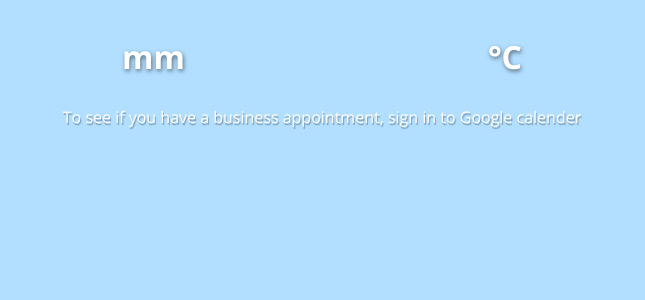
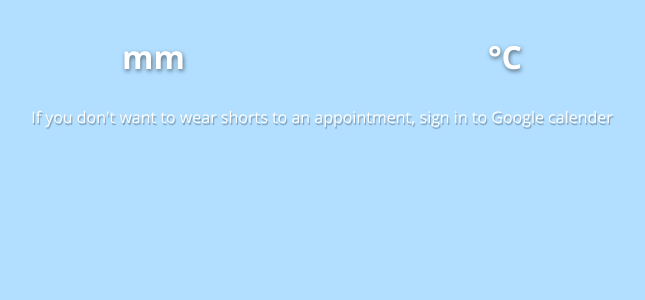
Before and after one commit to bart-rijnders/first-project, a Django app: template mysite/polls/templates/polls/index.html in a window 1280 px wide. Shown: the part 143-443 px from the top of the page, without its empty margins (318-963 px from the left). Run offline with Django 3.2, Linux system fonts and the light colour scheme; the template is opened without the code that fills it, so the values that code supplies are empty; some libraries are stand-ins or nearby versions.

Commit message:
Changed descriptive text of login

```diff
--- a/mysite/polls/templates/polls/index.html
+++ b/mysite/polls/templates/polls/index.html
@@ -22,7 +22,7 @@
 			<p id='ja' class='antwoord'>{{shorts}}</p>
 		{%endif%}
 		<div class='google-calender-login'>
-			<p>To see if you have a business appointment, sign in to Google calender</p>
+			<p>If you don't want to wear shorts to an appointment, sign in to Google calender</p>
 			<div class="g-signin2" data-onsuccess="onSignIn"></div>
 		</div>
 	</body>
```
